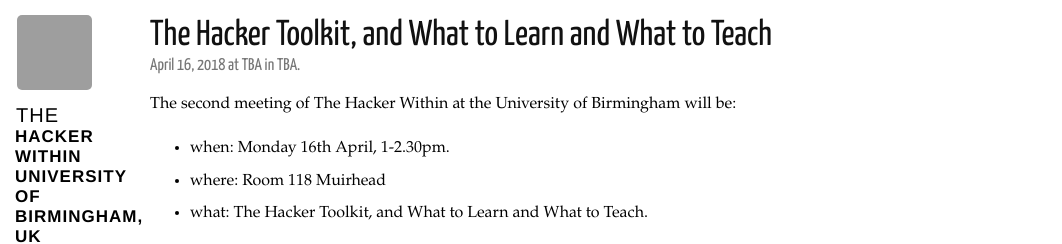
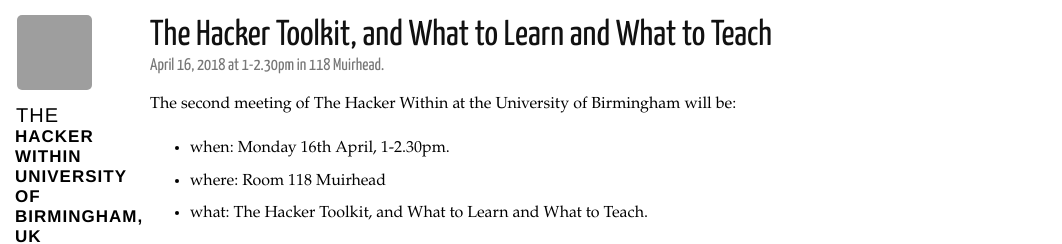
Before and after one commit to thehackerwithin/UoB, a Jekyll site: the page built from _posts/2018-04-16-the-hacker-toolkit.md, in a window 1280 px wide. Shown: the top 244 px of the page, without its empty margins (0-1062 px from the left). Built offline with Jekyll 4.4.1, drawn with Linux system fonts in a browser that asks for light colours; nearby versions of some CDN libraries; grey boxes are pictures that could not be loaded.

Commit message:
Add YML config

```diff
--- a/_config.yml
+++ b/_config.yml
@@ -11,8 +11,8 @@
 url: http://thehackerwithin.org/UoB
 name: Hacker Within
 chapter: University of Birmingham, UK
-meet_time: TBA
-meet_place: TBA
+meet_time: 1-2.30pm
+meet_place: 118 Muirhead
 description: An initial blog and site for THW at UoB
 twitter: hackerwithin
 gravatar_url: http://www.gravatar.com/avatar/0203c034a145af6cc2576d56cdb4cf73
```
